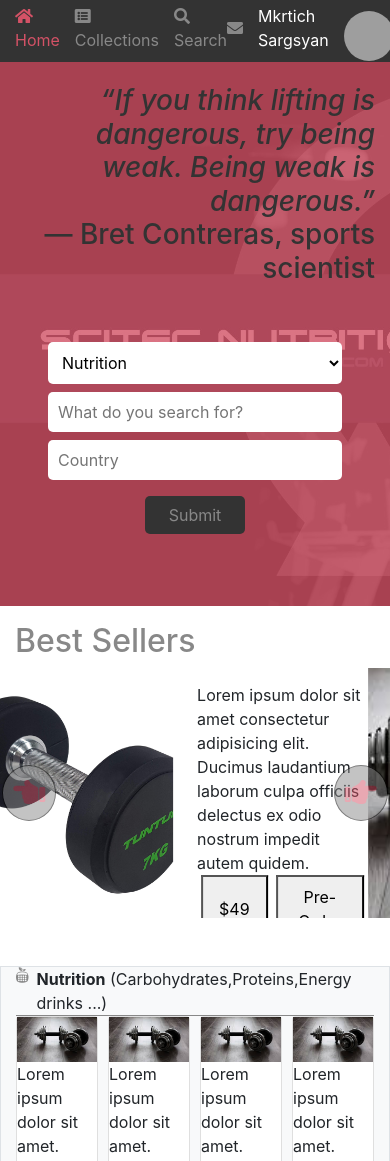
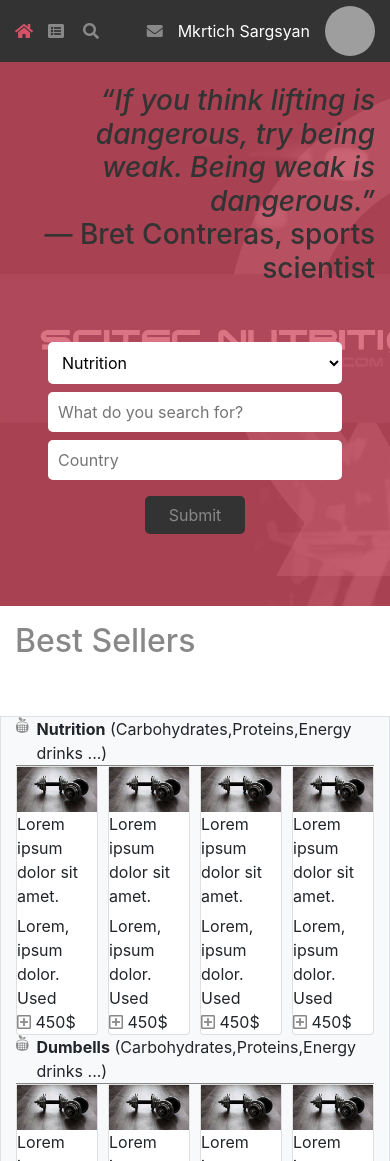
Before and after one commit to MkrtichSargsyan/Fitness-Shop, a website: page index.html in a window 390 px wide. Shown: the top 1161 px of the page. Drawn offline with nearby package versions, Linux system fonts and the light colour scheme; grey boxes are pictures that could not be loaded.

Commit message:
fixing header and carousel responsiveness

```diff
--- a/index.html
+++ b/index.html
@@ -28,15 +28,15 @@
       <ul class="d-flex left-nav">
         <li>
           <i class="fas fa-home"></i>
-          <a href="#">Home</a>
+          <a href="#" class="d-none d-md-inline">Home</a>
         </li>
         <li>
           <i class="fas fa-list-alt mr-1"></i>
-          <a href="#">Collections</a>
+          <a href="#" class="d-none d-md-inline">Collections</a>
         </li>
         <li>
           <i class="fas fa-search mr-1"></i>
-          <a href="#">Search</a>
+          <a href="#" class="d-none d-md-inline">Search</a>
         </li>
       </ul>
 
@@ -99,9 +99,9 @@
 
           <h2 class="text-grey">Best Sellers</h2>
 
-          <div class="row">
+          <div class="row d-none d-md-block">
             <div id="carouselSlides" class="carousel slide " data-ride="carousel">
-              <div class="carousel-inner mx-auto">
+              <div class="carousel-inner mx-auto w-75">
 
                 <div class="carousel-item active">
                   <div class="d-flex h-100 no-gutters">
--- a/styles/scss/layouts/_header.scss
+++ b/styles/scss/layouts/_header.scss
@@ -15,10 +15,14 @@ header {
   }
 
   @media(max-width: 992px) {
-    & .user-image img{
+
+    display: flex;
+
+    & li.user-image{
       width: 50px;
       height: 50px;
     }
+
   }
 
 
```
Also changed, not shown: styles/css/app.css.
